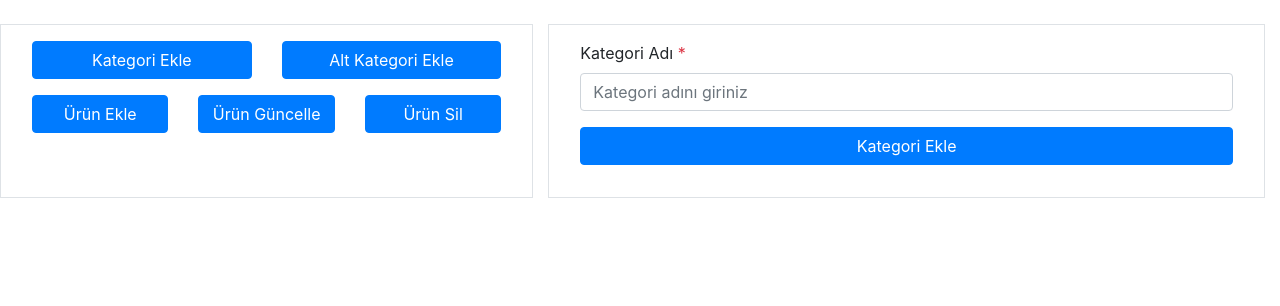
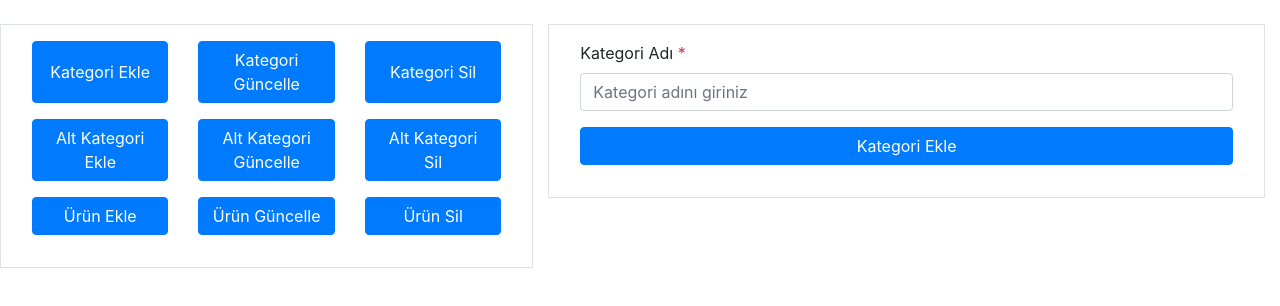
Before and after one commit to Silfavell/admin, a React (Create React App) app: page / in a window 1280 px wide. Shown: the top 306 px of the page. Built offline with nearby package versions, Linux system fonts and the light colour scheme.

Commit message:
delete category

```diff
--- /dev/null
+++ b/src/components/DeleteCategoryComponent.js
@@ -0,0 +1,93 @@
+import React, { Component } from 'react'
+import axios from 'axios'
+
+import 'bootstrap/dist/css/bootstrap.min.css'
+import './save-product.scss'
+
+class DeleteCategoryComponent extends Component {
+
+    state = {
+        categories: [],
+
+        categoryId: ''
+    }
+
+    getCategories = () => (
+        axios.get(`${process.env.REACT_APP_API_URL}/categories`).then(({ data, status }) => data)
+    )
+
+
+    UNSAFE_componentWillMount() {
+        this.getCategories().then((categories) => {
+            this.setState({ categories })
+        })
+    }
+
+    onChange = (event) => {
+        const { name, value } = event.target
+
+        this.setState({ categoryId: value })
+    }
+
+
+    onDeleteClick = () => {
+        if (this.state.categoryId.length > 0) {
+            if (window.confirm(`Seçili kategoriyi silmek istediğinize emin misiniz?`)) {
+                axios.delete(`${process.env.REACT_APP_API_URL}/admin/category/${this.state.categoryId}`).then(({ status }) => {
+                    if (status === 200) {
+                        alert('Kategori silindi')
+
+                        this.setState({ categoryId: '' })
+                    }
+                }).catch((reason) => {
+                    alert(reason.response.data.error)
+                })
+            }
+        } else {
+            alert('Lütfen silmek istediğiniz kategoriyi seçiniz')
+        }
+    }
+
+    render() {
+        const {
+            categories,
+            categoryId
+        } = this.state
+
+        return (
+            <div className='p-3 border'>
+                <div className='col-md-12'>
+                    <div className='form-group row'>
+
+                        <div className='col-md-12'>
+                            <label htmlFor='categoryId' className='text-black'>Kategori <span className='text-danger'>*</span></label>
+                            <select
+                                className='form-control'
+                                id='categoryId'
+                                name='categoryId'
+                                onChange={this.onChange}
+                                value={categoryId}>
+                                <option selected unselectable value={null}>Kategori seçiniz</option>
+                                {
+                                    categories.map((category) => (
+                                        <option value={category._id}>{category.name}</option>
+                                    ))
+                                }
+                            </select>
+                        </div>
+                    </div>
+
+
+                    <div className='form-group row mt-4'>
+                        <div className='col-lg-12'>
+                            <button className='btn btn-primary btn-block' onClick={this.onDeleteClick}>Kategoriyi Sil</button>
+                        </div>
+                    </div>
+
+                </div>
+            </div>
+        )
+    }
+}
+
+export default DeleteCategoryComponent
--- a/src/screens/Home.js
+++ b/src/screens/Home.js
@@ -1,6 +1,8 @@
 import React, { Component } from 'react'
 
 import SaveCategoryComponent from '../components/SaveCategoryComponent'
+import DeleteCategoryComponent from '../components/DeleteCategoryComponent'
+
 import SaveSubCategoryComponent from '../components/SaveSubCategoryComponent'
 import SaveProductComponent from '../components/SaveProductComponent'
 import UpdateProductComponent from '../components/UpdateProductComponent'
@@ -14,10 +16,11 @@ class Home extends Component {
     getForm = (status) => {
         switch (status) {
             case 0: return <SaveCategoryComponent />
-            case 1: return <SaveSubCategoryComponent />
-            case 2: return <SaveProductComponent />
-            case 3: return <UpdateProductComponent />
-            case 4: return <DeleteProductComponent />
+            case 2: return <DeleteCategoryComponent />
+            case 3: return <SaveSubCategoryComponent />
+            case 6: return <SaveProductComponent />
+            case 7: return <UpdateProductComponent />
+            case 8: return <DeleteProductComponent />
             default: return null
         }
     }
@@ -25,10 +28,14 @@ class Home extends Component {
     onBtnClick = (event) => {
         switch (event.target.name) {
             case 'save-category': this.setState({ status: 0 }); break;
-            case 'save-sub-category': this.setState({ status: 1 }); break;
-            case 'save-product': this.setState({ status: 2 }); break;
-            case 'update-product': this.setState({ status: 3 }); break;
-            case 'delete-product': this.setState({ status: 4 }); break;
+            case 'update-category': this.setState({ status: 1 }); break;
+            case 'delete-category': this.setState({ status: 2 }); break;
+            case 'save-sub-category': this.setState({ status: 3 }); break;
+            case 'update-sub-category': this.setState({ status: 4 }); break;
+            case 'delete-sub-category': this.setState({ status: 5 }); break;
+            case 'save-product': this.setState({ status: 6 }); break;
+            case 'update-product': this.setState({ status: 7 }); break;
+            case 'delete-product': this.setState({ status: 8 }); break;
             default: break;
         }
     }
@@ -41,11 +48,27 @@ class Home extends Component {
                         <div className='col-md-12'>
                             <div className='form-group'>
                                 <div className='row'>
-                                    <div className='col-md-6'>
-                                        <button className='btn btn-primary btn-block' name={'save-category'} onClick={this.onBtnClick}>Kategori Ekle</button>
+                                    <div className='col-md-4'>
+                                        <button className='btn btn-primary btn-block h-100' name={'save-category'} onClick={this.onBtnClick}>Kategori Ekle</button>
                                     </div>
-                                    <div className='col-md-6'>
-                                        <button className='btn btn-primary btn-block' name={'save-sub-category'} onClick={this.onBtnClick}>Alt Kategori Ekle</button>
+                                    <div className='col-md-4'>
+                                        <button className='btn btn-primary btn-block h-100' name={'update-category'} onClick={this.onBtnClick}>Kategori Güncelle</button>
+                                    </div>
+                                    <div className='col-md-4'>
+                                        <button className='btn btn-primary btn-block h-100' name={'delete-category'} onClick={this.onBtnClick}>Kategori Sil</button>
+                                    </div>
+                                </div>
+                            </div>
+                            <div className='form-group'>
+                                <div className='row'>
+                                    <div className='col-md-4'>
+                                        <button className='btn btn-primary btn-block h-100' name={'save-sub-category'} onClick={this.onBtnClick}>Alt Kategori Ekle</button>
+                                    </div>
+                                    <div className='col-md-4'>
+                                        <button className='btn btn-primary btn-block h-100' name={'update-sub-category'} onClick={this.onBtnClick}>Alt Kategori Güncelle</button>
+                                    </div>
+                                    <div className='col-md-4'>
+                                        <button className='btn btn-primary btn-block h-100' name={'delete-sub-category'} onClick={this.onBtnClick}>Alt Kategori Sil</button>
                                     </div>
                                 </div>
                             </div>
```
Also changed, not shown: src/components/DeleteProductComponent.js (+2 -6 lines).
